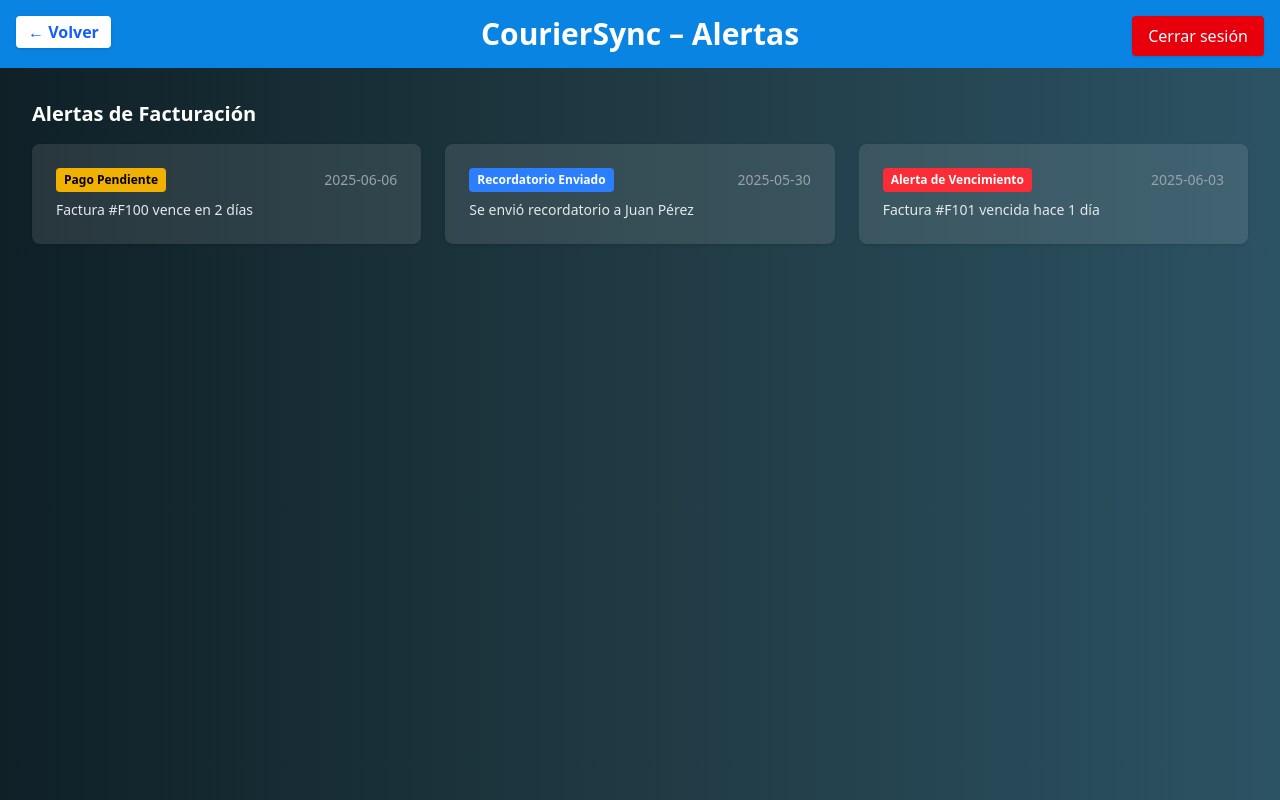
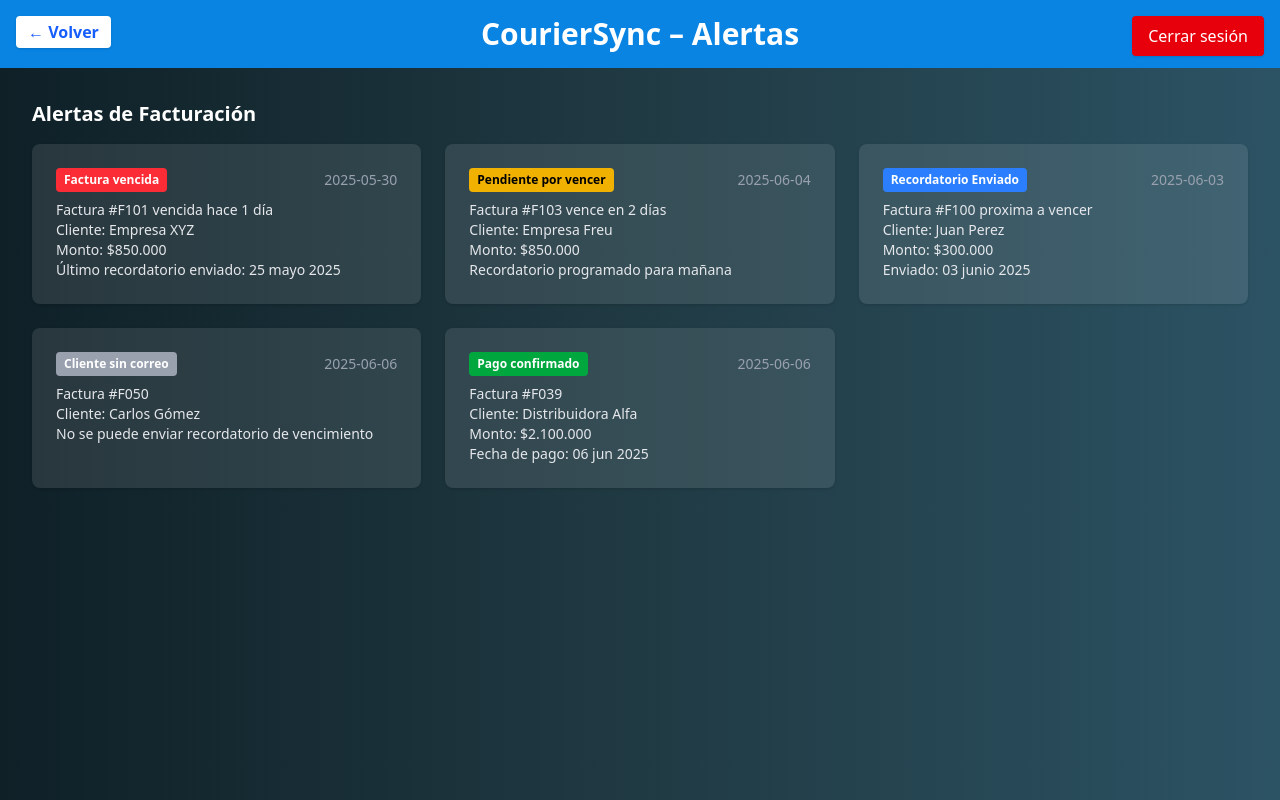
Before and after one commit to JuanVasquezO/P6F5-CourierSync, a Next.js app: page /alertas in a window 1280 px wide. Built offline with nearby package versions, Linux system fonts and the light colour scheme.

Commit message:
Ajustes en tabla de pagos,facturas y modificacion alertas

```diff
--- a/src/components/atoms/Badge.tsx
+++ b/src/components/atoms/Badge.tsx
@@ -1,12 +1,16 @@
 // src/components/atoms/Badge.tsx
 import React from 'react';
 
-export type BadgeVariant = 'info' | 'warning' | 'error';
+
+export type BadgeVariant = 'info' | 'warning' | 'error' | 'success' | 'amber' | 'neutral';
 
 const variantStyles: Record<BadgeVariant, string> = {
   info: 'bg-blue-500 text-white',
   warning: 'bg-yellow-500 text-black',
   error: 'bg-red-500 text-white',
+  success: 'bg-green-600 text-white',
+  amber: 'bg-amber-500 text-white',
+  neutral: 'bg-gray-400 text-white',
 };
 
 export type BadgeProps = {
--- a/src/components/molecules/AlertCard.tsx
+++ b/src/components/molecules/AlertCard.tsx
@@ -15,12 +15,14 @@ export type AlertCardProps = {
 
 export default function AlertCard({ alert }: AlertCardProps) {
   // Decide variante de badge según el tipo de alerta
+  const tipo = alert.tipo.toLowerCase();
   const variant: BadgeVariant =
-    alert.tipo.toLowerCase().includes('pendiente')
-      ? 'warning'
-      : alert.tipo.toLowerCase().includes('recordatorio')
-      ? 'info'
-      : 'error';
+    tipo.includes('Pendiente por vencer') ? 'amber' :
+    tipo.includes('pendiente') ? 'warning' :
+    tipo.includes('recordatorio') ? 'info' :
+    tipo.includes('pago') ? 'success' :
+    tipo.includes('vencida') || tipo.includes('error') ? 'error' :
+    'neutral'; // fallback en caso de que no coincida con nada
 
   return (
     <Card className="p-4">
@@ -28,7 +30,7 @@ export default function AlertCard({ alert }: AlertCardProps) {
         <Badge variant={variant}>{alert.tipo}</Badge>
         <span className="text-sm text-gray-400">{alert.fecha}</span>
       </div>
-      <p className="text-sm text-gray-200">{alert.descripcion}</p>
+      <p className="text-sm text-gray-200 whitespace-pre-line">{alert.descripcion}</p>
     </Card>
   );
 }
--- a/src/components/organisms/InvoiceTable.tsx
+++ b/src/components/organisms/InvoiceTable.tsx
@@ -44,12 +44,12 @@ export default function InvoiceTable({
           )}
           {invoices.map((inv) => (
             <tr key={inv.id} className="border-b border-white/20">
-              <td className="py-2 px-4">{inv.id}</td>
-              <td className="py-2 px-4">{inv.cliente}</td>
-              <td className="py-2 px-4">{inv.envio}</td>
-              <td className="py-2 px-4">{inv.fecha}</td>
-              <td className="py-2 px-4">{inv.monto}</td>
-              <td className="py-2 px-4">{inv.estado}</td>
+              <td className="py-2 px-4 text-center">{inv.id}</td>
+              <td className="py-2 px-4 text-center">{inv.cliente}</td>
+              <td className="py-2 px-4 text-center">{inv.envio}</td>
+              <td className="py-2 px-4 text-center">{inv.fecha}</td>
+              <td className="py-2 px-4 text-center">{inv.monto}</td>
+              <td className="py-2 px-4 text-center">{inv.estado}</td>
               <td className="py-2 px-4">
                 <div className="flex space-x-2">
                   <Button
--- a/src/components/organisms/PaymentTable.tsx
+++ b/src/components/organisms/PaymentTable.tsx
@@ -35,13 +35,13 @@ export default function PaymentTable({
         <tbody>
           {payments.map((p) => (
             <tr key={p.id} className="border-b border-white/20">
-              <td className="py-2 px-4">{p.id}</td>
-              <td className="py-2 px-4">{p.cliente}</td>
-              <td className="py-2 px-4">{p.envio}</td>
-              <td className="py-2 px-4">{p.fecha}</td>
-              <td className="py-2 px-4">{p.monto}</td>
-              <td className="py-2 px-4">{p.estado}</td>
-              <td className="py-2 px-4">
+              <td className="py-2 px-4 text-center">{p.id}</td>
+              <td className="py-2 px-4 text-center">{p.cliente}</td>
+              <td className="py-2 px-4 text-center">{p.envio}</td>
+              <td className="py-2 px-4 text-center">{p.fecha}</td>
+              <td className="py-2 px-4 text-center">{p.monto}</td>
+              <td className="py-2 px-4 text-center">{p.estado}</td>
+              <td className="py-2 px-4 text-center">
                 <div className="flex space-x-2">
                   <Button
                     onClick={() => onEdit(p)}
--- a/src/pages/alertas/index.tsx
+++ b/src/pages/alertas/index.tsx
@@ -4,9 +4,15 @@ import PageLayout from '@/components/templates/PageLayout';
 import AlertGrid from '@/components/organisms/AlertGrid';
 
 const mockAlerts = [
-  { tipo: 'Pago Pendiente', descripcion: 'Factura #F100 vence en 2 días', fecha: '2025-06-06' },
-  { tipo: 'Recordatorio Enviado', descripcion: 'Se envió recordatorio a Juan Pérez', fecha: '2025-05-30' },
-  { tipo: 'Alerta de Vencimiento', descripcion: 'Factura #F101 vencida hace 1 día', fecha: '2025-06-03' },
+  { tipo: 'Factura vencida', descripcion: 'Factura #F101 vencida hace 1 día \n Cliente: Empresa XYZ \n Monto: $850.000 \n Último recordatorio enviado: 25 mayo 2025 ',
+    fecha: '2025-05-30' },
+  { tipo: 'Pendiente por vencer', descripcion: 'Factura #F103 vence en 2 días \n Cliente: Empresa Freu \n Monto: $850.000 \n Recordatorio programado para mañana ',
+    fecha: '2025-06-04' },
+  { tipo: 'Recordatorio Enviado', descripcion: 'Factura #F100 proxima a vencer \n Cliente: Juan Perez \n Monto: $300.000 \n Enviado: 03 junio 2025',
+    fecha: '2025-06-03' },
+  { tipo: 'Cliente sin correo', descripcion: 'Factura #F050 \n Cliente: Carlos Gómez \nNo se puede enviar recordatorio de vencimiento', fecha: '2025-06-06' },
+  { tipo: 'Pago confirmado', descripcion: 'Factura #F039 \nCliente: Distribuidora Alfa \nMonto: $2.100.000 \nFecha de pago: 06 jun 2025',
+    fecha: '2025-06-06' },
 ];
 
 export default function AlertasPage() {
```
